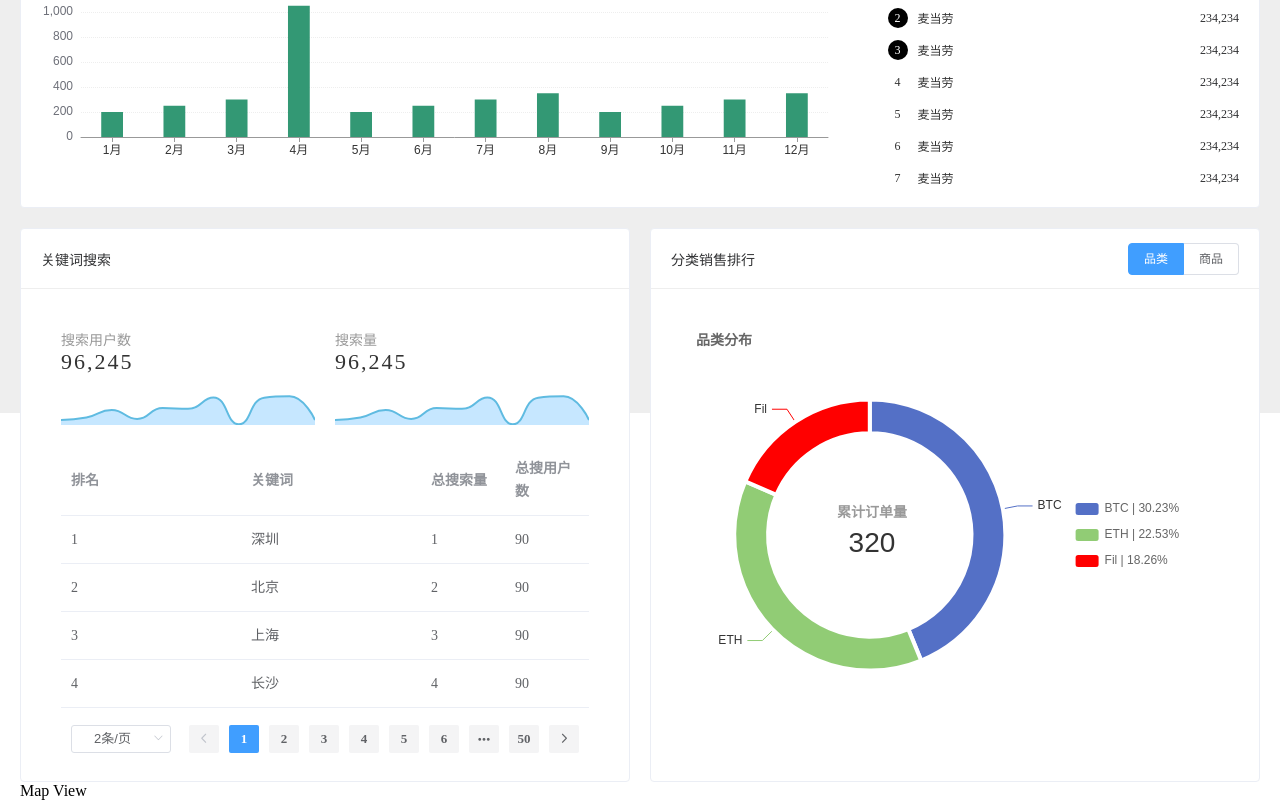
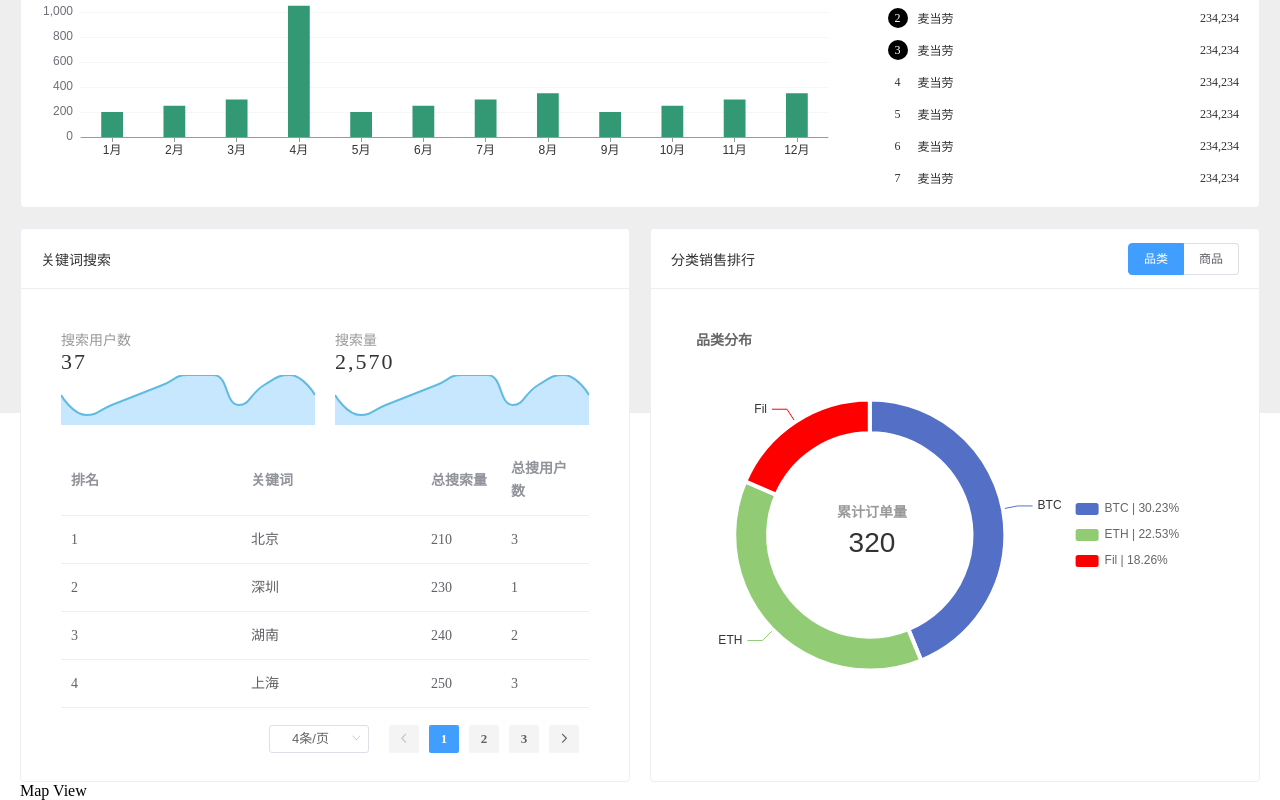
Before and after one commit to yinhuanyi/show-data, a Vue app: page /#/ in a window 1280 px wide. Shown: the part 387-1187 px from the top of the page. Built offline with nearby package versions, Linux system fonts and the light colour scheme.

Commit message:
添加关键词搜索

```diff
--- a/src/components/BottomView/index.vue
+++ b/src/components/BottomView/index.vue
@@ -17,7 +17,7 @@
                 <!-- 图片的标题 -->
                 <div class="chart-title">搜索用户数</div>
                 <!-- 图片的数据 -->
-                <div class="chart-data">96,245</div>
+                <div class="chart-data">{{userCount | format}}</div>
                 <!-- 图片 -->
                 <v-chart :options="searchUserOption"/>
               </div>
@@ -26,7 +26,7 @@
                 <!-- 图片的标题 -->
                 <div class="chart-title">搜索量</div>
                 <!-- 图片的数据 -->
-                <div class="chart-data">96,245</div>
+                <div class="chart-data">{{searchCount | format}}</div>
                 <!-- 图片 -->
                 <v-chart :options="searchUserOption"/>
               </div>
@@ -40,11 +40,12 @@
                 <el-table-column prop="keyword" label="关键词" width="180" />
                 <el-table-column prop="count" label="总搜索量" />
                 <el-table-column prop="users" label="总搜用户数" />
+                <el-table-column prop="range" label="搜索占比" />
               </el-table>
               <!-- 定义分页 -->
               <el-pagination
                 layout="sizes, prev, pager, next"
-                :total="100"
+                :total="total"
                 :page-size="pageSize"
                 :page-sizes="[2, 4, 6, 8]"
                 background
@@ -83,63 +84,37 @@
 </template>
 
 <script>
+  import commonDataMixin from '@/mixins/commonDataMixin'
   export default {
+    mixins: [commonDataMixin],
     data () {
       return {
-        searchUserOption: {
-          xAxis: {
-            type: 'category',
-            boundaryGap: false
-          },
-          yAxis: {
-            show: false,
-            min: 0,
-            // 在实际开发过程中，需要将这个值设置为动态的
-            max: 1000
-          },
-          series: [
-            {
-              type: 'line',
-              data: [100, 150, 300, 120, 340, 323, 550, 13, 545, 573, 100],
-              areaStyle: {
-                color: 'rgba(95, 187, 255, .5)'
-              },
-              lineStyle: {
-                color: 'rgb(95, 187, 225)'
-              },
-              itemStyle: {
-                // 让折线图的点点隐藏
-                opacity: 0
-              },
-              smooth: true
-            }
-          ],
-          grid: {
-            top: 0,
-            left: 0,
-            bottom: 0,
-            right: 0
-          }
-        },
+        searchUserOption: {},
         searchNumberOption: {},
-        // 表格的数据源
-        tableData: [
-          { id: 1, rank: 1, keyword: '深圳', count: 1, users: 90, range: '90%' },
-          { id: 2, rank: 2, keyword: '北京', count: 2, users: 90, range: '90%' },
-          { id: 3, rank: 3, keyword: '上海', count: 3, users: 90, range: '90%' },
-          { id: 4, rank: 4, keyword: '长沙', count: 4, users: 90, range: '90%' }
-        ],
         radioSelect: '品类',
         categoryOptions: {},
-        pageSize: 2
+        /* TODO: 下面是表格相关的数据，这里的分页存在问题，因为是在前端做的分页，分页应该是后台做，这里请求的数据是全量数据 */
+        // 表格的数据源
+        tableData: [],
+        // 数据总数
+        total: 0,
+        // 默认的页面数据条数
+        pageSize: 4,
+        // 默认的当前页面
+        currentPage: 1,
+        /* 两个折线图的数值 */
+        userCount: 0,
+        searchCount: 0
       }
     },
     methods: {
       onPageChange (page) {
-        console.log(page)
+        this.currentPage = page
+        this.renderTable(this.currentPage)
       },
       handleSizeChange (val) {
         this.pageSize = val
+        this.renderTable(this.currentPage)
       },
       randerPieChar () {
         const mockData = [
@@ -247,20 +222,109 @@
             // 放在饼图就会触发
             trigger: 'item',
             formatter: function (params) {
-              console.log(params)
               const str = params.marker + params.data.legendname + '<br />' +
                 '数量：' + params.data.value + '<br />' + '占比：' + params.data.percent
               return str
             }
           }
         }
+      },
+      // 修改返回的表格数据的条数
+      renderTable (page) {
+        // 分页的目的就是将数据截断，slice是切割列表的起始位置和结束位置
+        this.tableData = this.totalData.slice(
+          (page - 1) * this.pageSize,
+          (page - 1) * this.pageSize + this.pageSize
+        )
+      },
+      renderLineChart () {
+        // 创建一个函数
+        const createOption = (key) => {
+          // 定义series的数据
+          const data = []
+          // 定义x轴的类别
+          const axis = []
+          // 给series数据赋值
+          this.wordCloud.forEach(item => data.push(item[key]))
+          // 给x轴类别赋值
+          this.wordCloud.forEach(item => axis.push(item.word))
+          return {
+            xAxis: {
+              type: 'category',
+              boundaryGap: false,
+              data: axis
+            },
+            yAxis: {
+              show: false,
+              min: 0
+              // 在实际开发过程中，需要将这个值设置为动态的
+              // max: 1000
+            },
+            series: [
+              {
+                type: 'line',
+                data,
+                areaStyle: {
+                  color: 'rgba(95, 187, 255, .5)'
+                },
+                lineStyle: {
+                  color: 'rgb(95, 187, 225)'
+                },
+                itemStyle: {
+                  // 让折线图的点点隐藏
+                  opacity: 0
+                },
+                smooth: true
+              }
+            ],
+            grid: {
+              top: 0,
+              left: 0,
+              bottom: 0,
+              right: 0
+            }
+          }
+        }
+        this.searchUserOption = createOption('user')
+        this.searchNumberOption = createOption('count')
       }
     },
     // 在组件挂载后调用
     mounted () {
       this.randerPieChar()
+    },
+    watch: {
+      // 监听wordCloud属性
+      wordCloud () {
+        const totalData = []
+        this.wordCloud.forEach((item, index) => {
+          totalData.push({
+            id: index + 1,
+            rank: index + 1,
+            keyword: item.word,
+            count: item.count,
+            users: item.user,
+            // 反引号是模板字符串
+            range: `${((item.user / item.count) * 100).toFixed(2)}%`
+          })
+        })
+        // 获取所有字段数据
+        this.totalData = totalData
+        // 获取数据总条数据
+        this.total = this.totalData.length
+        // 渲染表格，这里其实就是修改表格数据的条数
+        this.renderTable(this.currentPage)
+        /* 下面是计算搜索用户数和搜索量 */
+        // reduce方法需要传递两个参数，第一个参数是函数，第二个参数是s的初始值
+        // 使用第一种方式千分位Number数据，这个format方法是封装在commonDataMixin中的方法
+        // this.userCount = this.format(totalData.reduce((s, i) => i.users + s, 0))
+        // this.searchCount = this.format(totalData.reduce((s, i) => i.count + s, 0))
+        // 使用第二种方式使用format，那么这里不动，在template中完成数据的format
+        this.userCount = totalData.reduce((s, i) => i.users + s, 0)
+        this.searchCount = totalData.reduce((s, i) => i.count + s, 0)
+        this.renderLineChart()
+      }
     }
-
   }
 </script>
 
--- a/src/mixins/commonDataMixin.js
+++ b/src/mixins/commonDataMixin.js
@@ -106,7 +106,8 @@ export default {
       return wrapperArray(this.reportData, 'userRank')
     },
     // 第二个接口返回的数据
-    getWordcloud () {
+    wordCloud () {
+      // 调用父组件的方法，获取数据
       return this.getWordcloud()
     },
     // 第三个接口返回的数据
@@ -114,5 +115,17 @@ export default {
       return this.getMapData()
     }
   },
+  // 1: 这里对外提供一个format方法对Number进行千分位格式化
+  // methods: {
+  //   format (v) {
+  //     return format(v)
+  //   }
+  // },
+  // 2: 第二种方法也可以提供一个过滤器
+  filters: {
+    format (v) {
+      return format(v)
+    }
+  },
   inject: ['getReportData', 'getWordcloud', 'getMapData']
 }
--- a/src/mock/api.js
+++ b/src/mock/api.js
@@ -1,10 +1,18 @@
 import Mock from 'mockjs'
 
-Mock.mock('http://localhost:8080' + '/screen/wordcloud', {
-    status: 0,
-    username: 'wordcloud',
-    msg: ''
-})
+Mock.mock('http://localhost:8080' + '/screen/wordcloud', [
+  { word: '北京', user: 3, count: 210 },
+  { word: '深圳', user: 1, count: 230 },
+  { word: '湖南', user: 2, count: 240 },
+  { word: '上海', user: 3, count: 250 },
+  { word: '武汉', user: 4, count: 220 },
+  { word: '四川', user: 5, count: 240 },
+  { word: '南京', user: 5, count: 250 },
+  { word: '杭州', user: 2, count: 220 },
+  { word: '日本', user: 4, count: 240 },
+  { word: '韩国', user: 5, count: 250 },
+  { word: '菲律宾', user: 3, count: 220 }
+])
 
 Mock.mock('http://localhost:8080' + '/screen/data', {
   status: 0,
```
